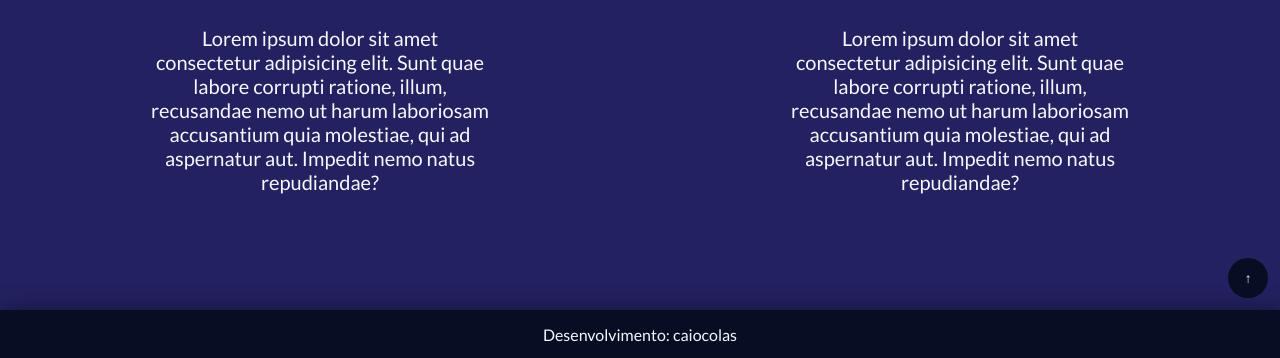
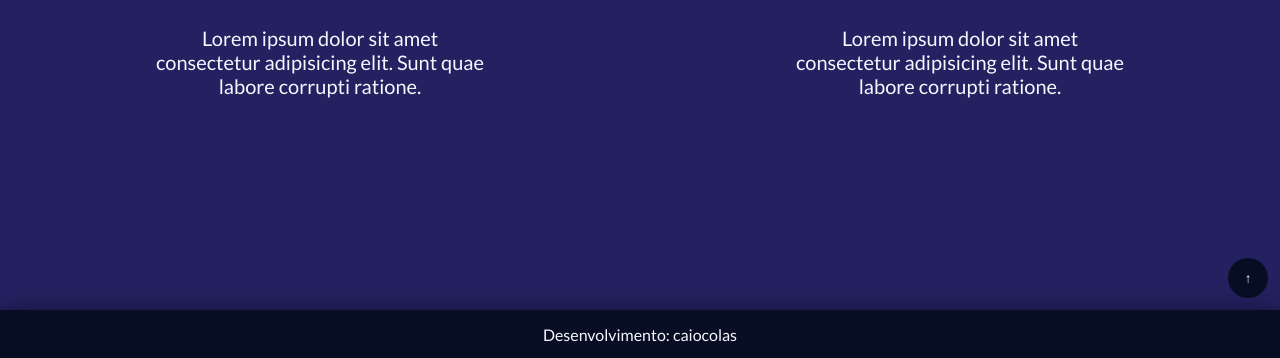
Before and after one commit to New-Caiocolas/LandingPage, a plain HTML site: page index.html in a window 1280 px wide. Shown: the part 2165-2523 px from the top of the page. Drawn offline with Linux system fonts and the light colour scheme.

Commit message:
Update index.html

```diff
--- a/index.html
+++ b/index.html
@@ -47,7 +47,7 @@
                 <h1>contatos</h1>
                 <a href="#"><img src="img/gmail-icon.png" alt="gmail icon"></a>
                 <a href="#"><img src="img/zap-icon.png" alt="zap icon"></a>
-                <p>Lorem ipsum dolor sit amet consectetur adipisicing elit. Sunt quae labore corrupti ratione, illum, recusandae nemo ut harum laboriosam accusantium quia molestiae, qui ad aspernatur aut. Impedit nemo natus repudiandae?</p>
+                <p>Lorem ipsum dolor sit amet consectetur adipisicing elit. Sunt quae labore corrupti ratione.</p>
             </div>
             <div class="lado2">
                 <h1>Mídias Sociais</h1>
@@ -55,7 +55,7 @@
                 <a href="#"><img src="img/instagram-icon.png" alt="instagram icon"></a>
                 <a href="#"><img src="img/linkedin-icon.png" alt="linkedin icon"></a>
                 <a href="#"><img src="img/github-icon.png" alt="github icon"></a>
-                <p>Lorem ipsum dolor sit amet consectetur adipisicing elit. Sunt quae labore corrupti ratione, illum, recusandae nemo ut harum laboriosam accusantium quia molestiae, qui ad aspernatur aut. Impedit nemo natus repudiandae?</p>
+                <p>Lorem ipsum dolor sit amet consectetur adipisicing elit. Sunt quae labore corrupti ratione.</p>
             </div>
         </section>
         <div class="botao"><a href="index.html"><input class="btn" type="button" value="↑"></a></div>
```
